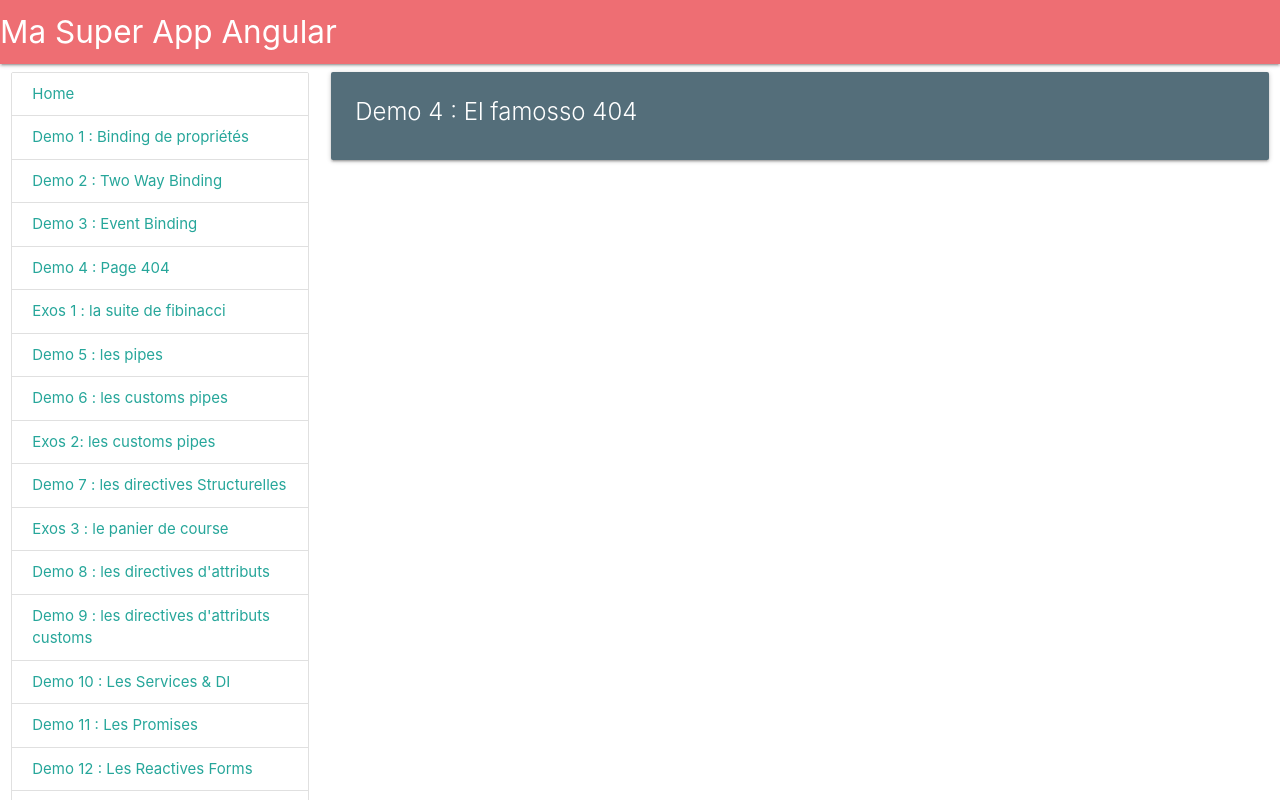
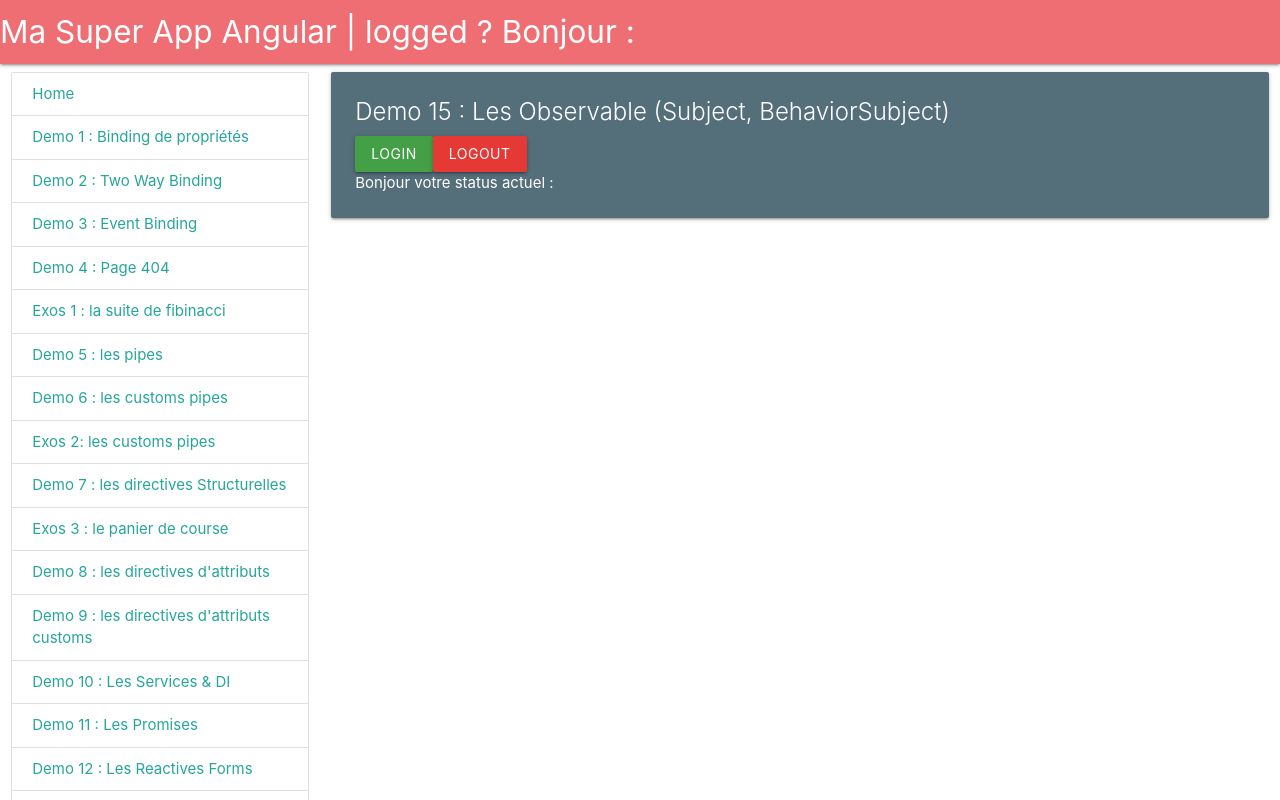
Before and after one commit to evengyl/demoBxl_angular, an Angular app: page /demo/demo15 in a window 1280 px wide. Shown: the top 800 px of the page. Built offline with nearby package versions, Linux system fonts and the light colour scheme.

Commit message:
add demo obs sub et beha seb

```diff
--- a/src/app/app-routing.module.ts
+++ b/src/app/app-routing.module.ts
@@ -9,6 +9,7 @@ import { AdminGuardGuard } from './components/demo/demo14/admin-guard.guard';
 import { Demo14Component } from './components/demo/demo14/demo14.component';
 import { Demo14demiComponent } from './components/demo/demo14/demo14demi/demo14demi.component';
 import { GuardLoginService } from './components/demo/demo14/guard-login.service';
+import { Demo15Component } from './components/demo/demo15/demo15.component';
 import { Demo2Component } from './components/demo/demo2/demo2.component';
 import { Demo3Component } from './components/demo/demo3/demo3.component';
 import { Demo4Component } from './components/demo/demo4/demo4.component';
@@ -40,6 +41,8 @@ const routes: Routes = [
     { path : 'demo13', component : Demo13Component },
     { path : 'demo14', component : Demo14Component },
     { path : 'demo14_5', component : Demo14demiComponent, canActivate : [AdminGuardGuard] },
+    { path : 'demo15', component : Demo15Component },
+
   ] },
 
   { path : "exos", children : [
--- a/src/app/app.module.ts
+++ b/src/app/app.module.ts
@@ -38,6 +38,8 @@ import { Demo13Component } from './components/demo/demo13/demo13.component';
 import { Demo14Component } from './components/demo/demo14/demo14.component';
 import { GuardLoginService } from './components/demo/demo14/guard-login.service';
 import { Demo14demiComponent } from './components/demo/demo14/demo14demi/demo14demi.component';
+import { Demo15Component } from './components/demo/demo15/demo15.component';
+import { LoginObsService } from './components/demo/demo15/login-obs.service';
 
 @NgModule({
   declarations: [
@@ -68,6 +70,7 @@ import { Demo14demiComponent } from './components/demo/demo14/demo14demi/demo14d
     Demo13Component,
     Demo14Component,
     Demo14demiComponent,
+    Demo15Component,
   ],
   imports: [
     BrowserModule,
@@ -82,7 +85,8 @@ import { Demo14demiComponent } from './components/demo/demo14/demo14demi/demo14d
     TimeService,
     CardService,
     PromiseService,
-    GuardLoginService
+    GuardLoginService,
+    LoginObsService
   ],
   bootstrap: [AppComponent]
 })
--- /dev/null
+++ b/src/app/components/demo/demo15/demo15.component.html
@@ -0,0 +1,12 @@
+<div class="row">
+    <div class="col s12">
+        <div class="card blue-grey darken-1">
+            <div class="card-content white-text">
+                <span class="card-title">Demo 15 : Les Observable (Subject, BehaviorSubject)</span>
+                <button (click)="login()" class="btn waves-effect green darken-1">Login</button>
+                <button (click)="logout()" class="btn waves-effect red darken-1">Logout</button>
+                <p>{{ message }} votre status actuel : {{ status }}</p>
+            </div>
+        </div>
+    </div>
+</div>
--- /dev/null
+++ b/src/app/components/demo/demo15/demo15.component.ts
@@ -0,0 +1,35 @@
+import { Component, OnInit } from '@angular/core';
+import { LoginObsService } from './login-obs.service';
+
+@Component({
+  selector: 'app-demo15',
+  templateUrl: './demo15.component.html'
+})
+export class Demo15Component implements OnInit {
+
+  public status : boolean
+  public message : string
+  constructor(private s : LoginObsService) { }
+
+  ngOnInit(): void {
+    this.s.status$.subscribe(
+      (status) => { this.status = status}
+    )
+
+    this.s.message$.subscribe(
+      (message) => {this.message = message}
+    )
+  }
+
+
+  login()
+  {
+    this.s.login()
+  }
+
+  logout()
+  {
+    this.s.logout()
+  }
+
+}
--- /dev/null
+++ b/src/app/components/demo/demo15/login-obs.service.ts
@@ -0,0 +1,42 @@
+import { Injectable } from '@angular/core';
+import { BehaviorSubject, Subject } from 'rxjs';
+
+@Injectable({
+  providedIn: 'root'
+})
+export class LoginObsService {
+
+  public status : boolean = false
+  public message : string = "Bonjour"
+
+  public status$ : Subject<boolean> = new Subject<boolean>()
+  public message$ : BehaviorSubject<string> = new BehaviorSubject<string>(this.message)
+
+  constructor() { }
+
+  emitStatus()
+  {
+    this.status$.next(this.status)
+  }
+
+  emitMessage()
+  {
+    this.message$.next(this.message)
+  }
+
+  login()
+  {
+    this.status = true
+    this.emitStatus()
+    this.message = "Bonjour, vous êtes bien loggé"
+    this.emitMessage()
+  }
+
+  logout()
+  {
+    this.status = false
+    this.emitStatus()
+    this.message = "Au revoir ! à bientot"
+    this.emitMessage()
+  }
+}
--- a/src/app/components/header/header.component.html
+++ b/src/app/components/header/header.component.html
@@ -1,6 +1,6 @@
 <nav>
     <div class="nav-wrapper">
-      <a routerLink="" class="brand-logo">Ma Super App Angular</a>
+      <a routerLink="" class="brand-logo">Ma Super App Angular | logged ? {{message}} : {{ status }}</a>
       <ul id="nav-mobile" class="right hide-on-med-and-down">
       </ul>
     </div>
--- a/src/app/components/header/header.component.ts
+++ b/src/app/components/header/header.component.ts
@@ -1,4 +1,6 @@
 import { Component, OnInit } from '@angular/core';
+import { GuardLoginService } from '../demo/demo14/guard-login.service';
+import { LoginObsService } from '../demo/demo15/login-obs.service';
 
 @Component({
   selector: 'app-header',
@@ -6,9 +8,18 @@ import { Component, OnInit } from '@angular/core';
 })
 export class HeaderComponent implements OnInit {
 
-  constructor() { }
+  public status : boolean
+  public message : string
+  constructor(private s : LoginObsService) { }
 
   ngOnInit(): void {
+    this.s.status$.subscribe(
+      (toto) => {this.status = toto}
+    )
+
+    this.s.message$.subscribe(
+      (message) => { this.message = message}
+    )
   }
 
 }
--- a/src/app/components/navbar/navbar.component.html
+++ b/src/app/components/navbar/navbar.component.html
@@ -17,4 +17,5 @@
   <a routerLink="demo/demo12" class="collection-item">Demo 12 : Les Reactives Forms</a>
   <a routerLink="demo/demo13" class="collection-item">Demo 13 : Les validators custom sync</a>
   <a routerLink="demo/demo14" class="collection-item">Demo 14 : Les Guards</a>
+  <a routerLink="demo/demo15" class="collection-item">Demo 15 : Les Observable (Subject, BehaviorSubject)</a>
 </div>
```
